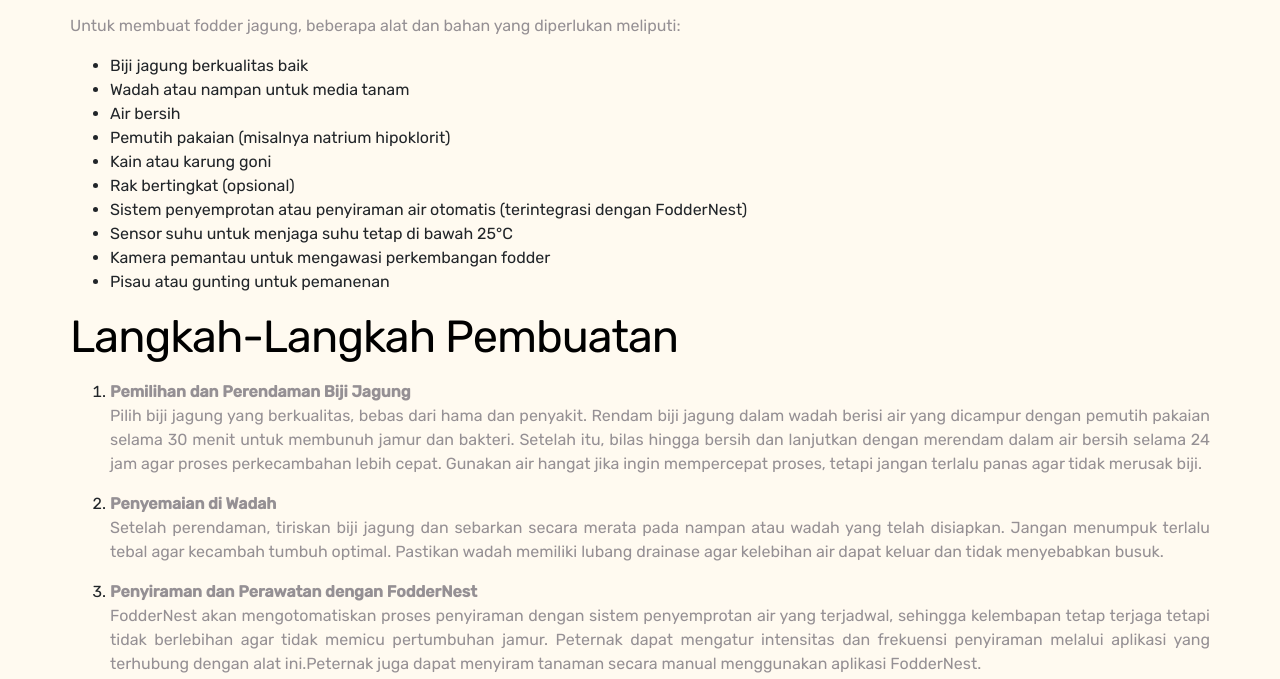
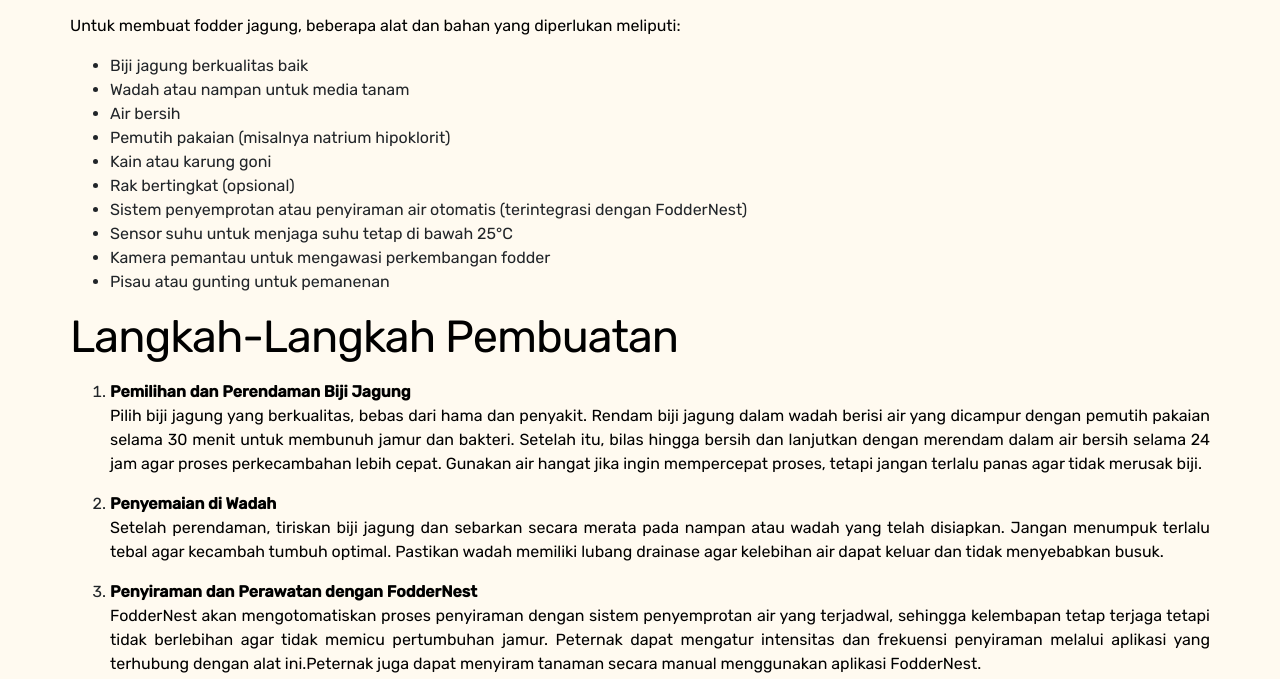
Before and after one commit to Phantomrin/FodderNest, a plain HTML site: page index.html in a window 1280 px wide. Shown: the part 1745-2424 px from the top of the page. Drawn offline with Linux system fonts and the light colour scheme.

Commit message:
Update style.css

```diff
--- a/css/style.css
+++ b/css/style.css
@@ -81,7 +81,7 @@ h5 {
 }
 
 p {
-    color: #959094;
+    color: #000000;
 }
 
 p.lead {
```
